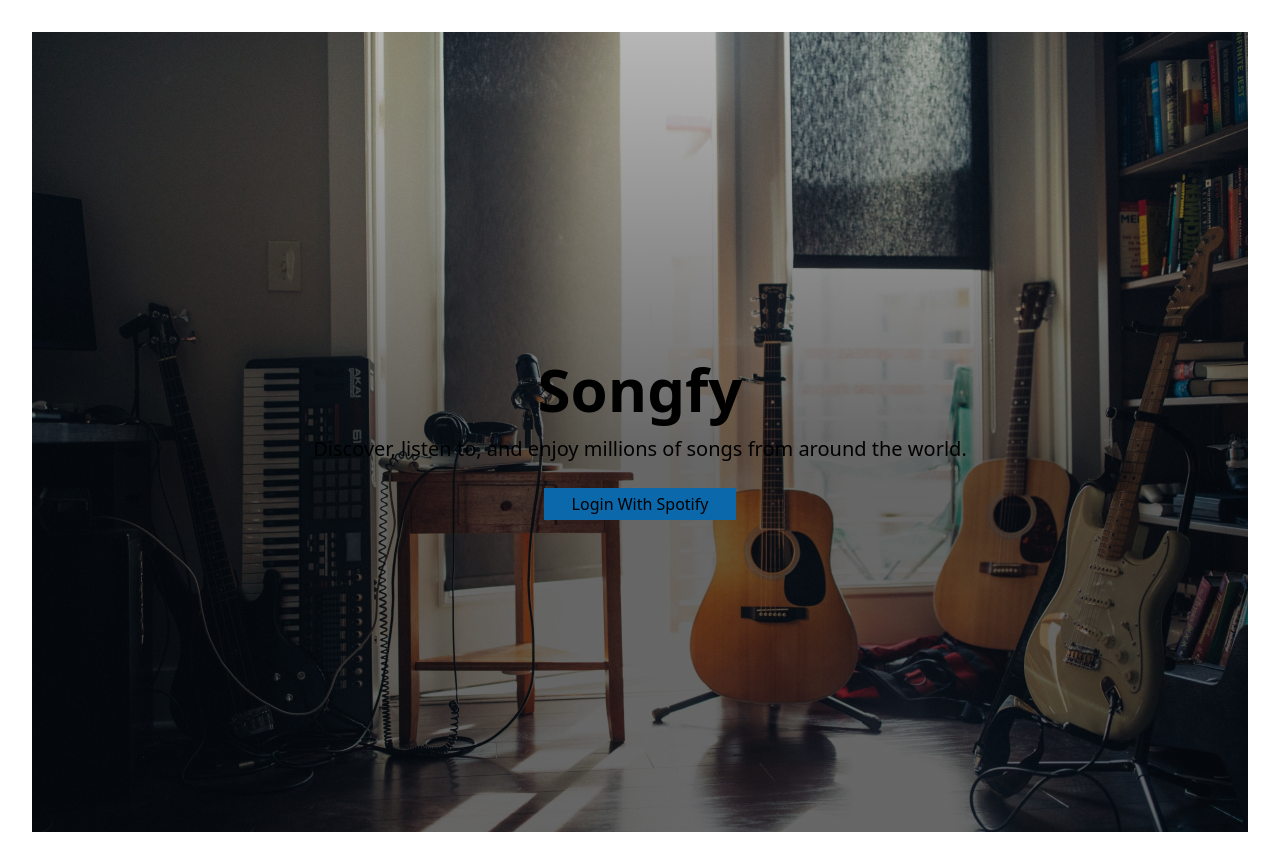
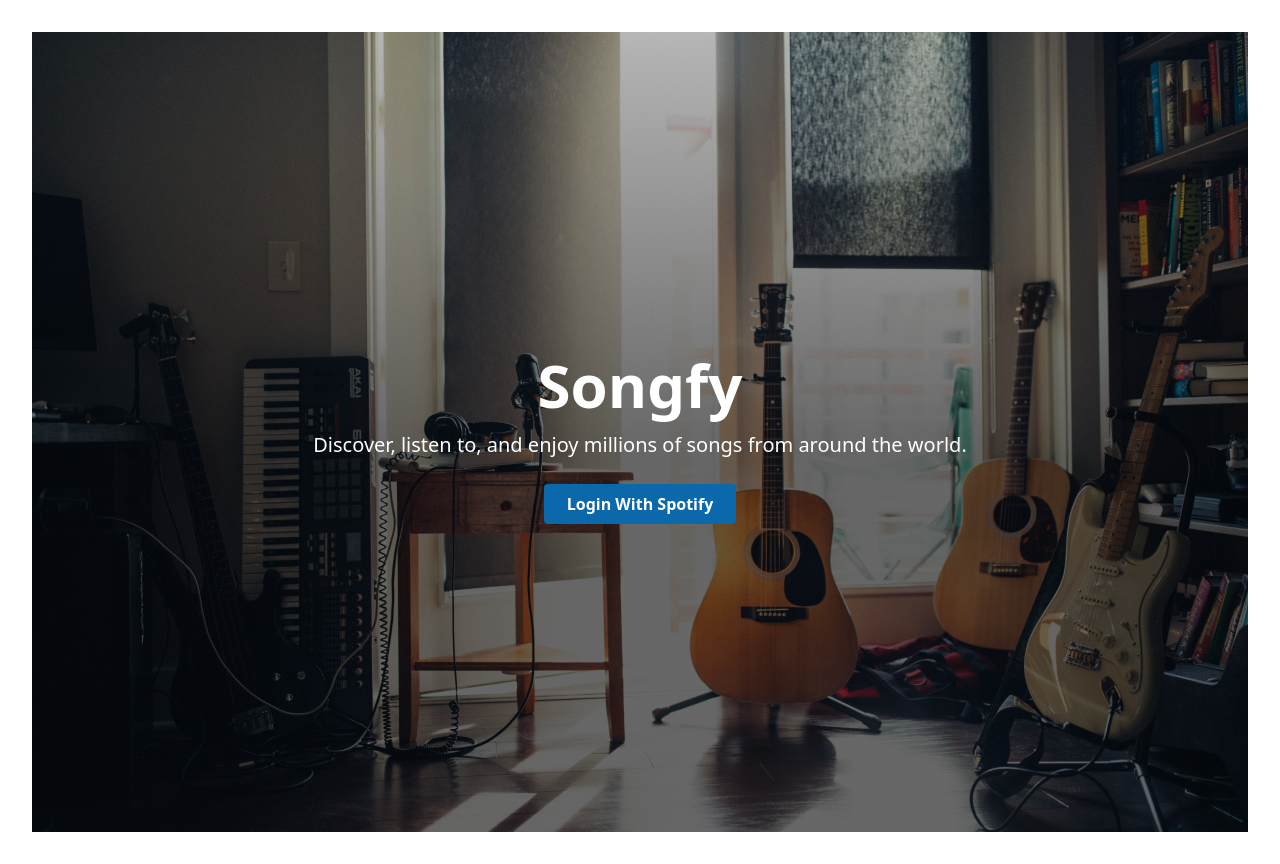
Before and after one commit to tjoetmuty/songfy, a React (Vite) app in the folder project-songfy/: page / in a window 1280 px wide. Built offline with nearby package versions, Linux system fonts and the light colour scheme.

Commit message:
create login page

```diff
--- a/project-songfy/src/App.jsx
+++ b/project-songfy/src/App.jsx
@@ -11,7 +11,7 @@
             world.
           </p>
           <div className="flex justify-center mt-6">
-            <button className="text-white w-48 h-8 flex justify-center items-center bg-bluee b">
+            <button className="text-white font-semibold w-48 h-10 flex justify-center items-center bg-[#0A68AB] rounded">
               Login With Spotify
             </button>
           </div>
--- a/project-songfy/tailwind.config.js
+++ b/project-songfy/tailwind.config.js
@@ -9,9 +9,7 @@
     backgroundImage: {
       'img': "url('./src/img/background.png')",
     },
-    colors: {
-      'bluee': "#0A68AB"
-    }
+
   },
   plugins: [],
 }
```
